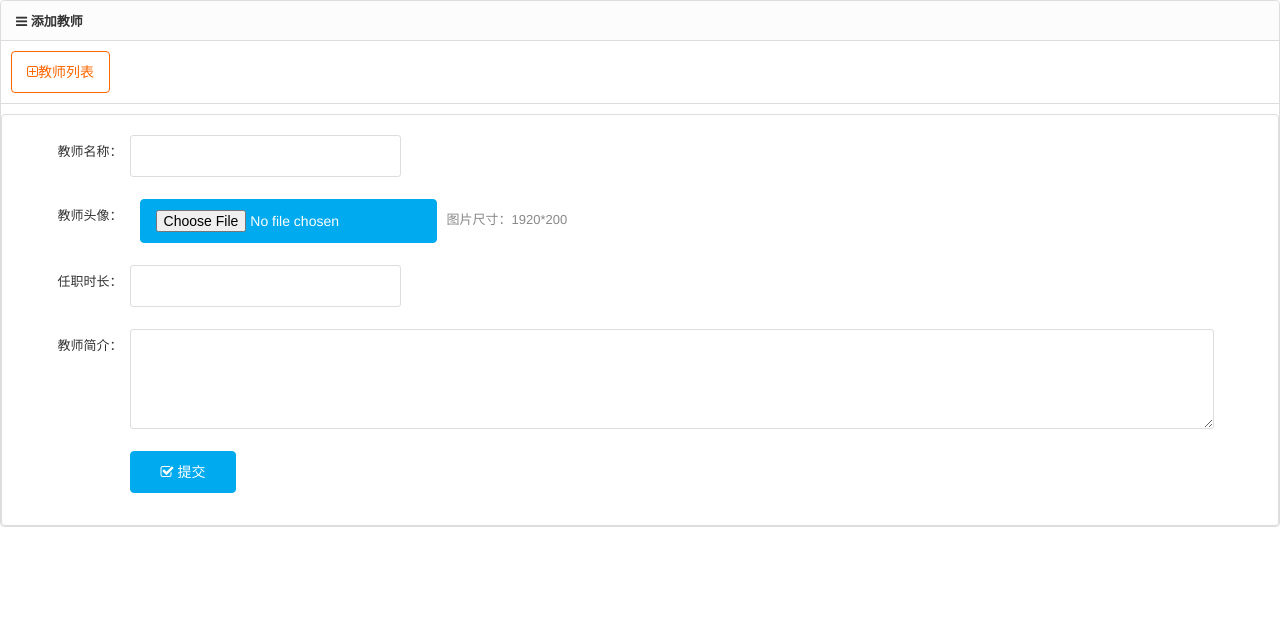
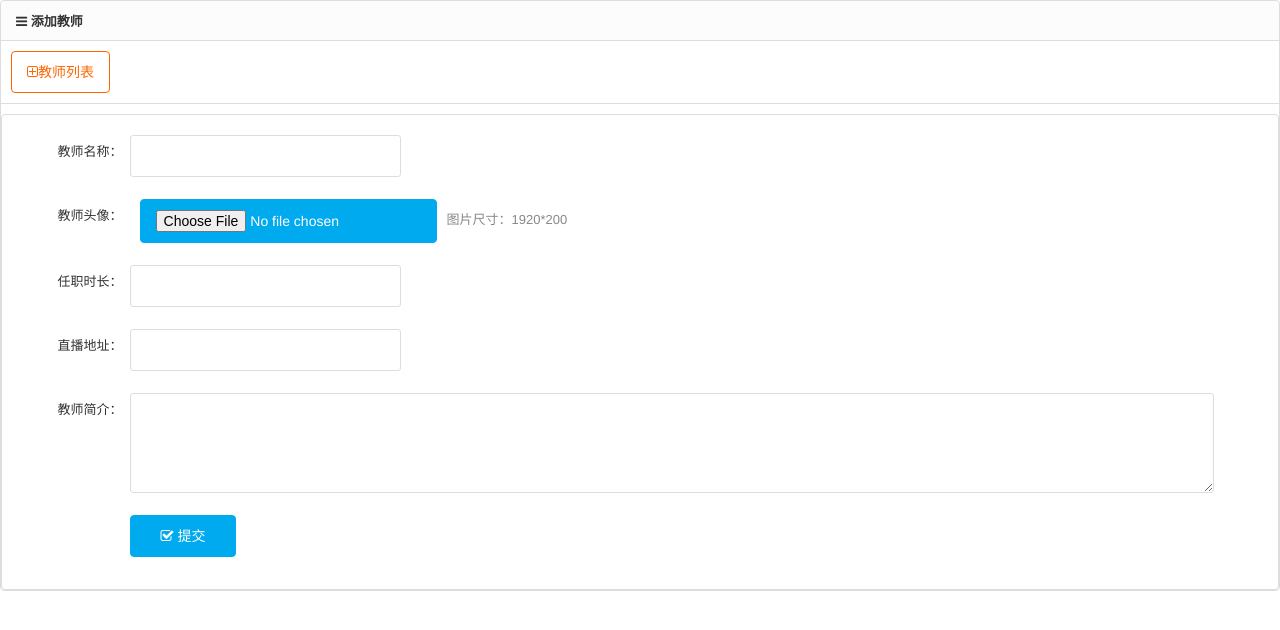
Before and after one commit to duzejundouyaer/-, a Yii app: template advanced/frontend/views/teacher/teacher_add.php in a window 1280 px wide. Shown: the top 630 px of the page. Run offline with PHP 8.4 and a stand-in for Yii, Linux system fonts and the light colour scheme; the template is opened without the code that fills it, so the values that code supplies are empty; some libraries are stand-ins or nearby versions.

Commit message:
黄文靖提交

```diff
--- a/advanced/frontend/views/teacher/teacher_add.php
+++ b/advanced/frontend/views/teacher/teacher_add.php
@@ -51,7 +51,15 @@
           <div class="tips"></div>
         </div>
       </div>
-
+         <div class="form-group">
+        <div class="label">
+          <label>直播地址：</label>
+        </div>
+        <div class="field">
+          <input type="text" class="input w50" name="address" value="" data-validate="required:请输入直播地址" />
+          <div class="tips"></div>
+        </div>
+      </div>
       <div class="form-group">
         <div class="label">
           <label>教师简介：</label>
```
